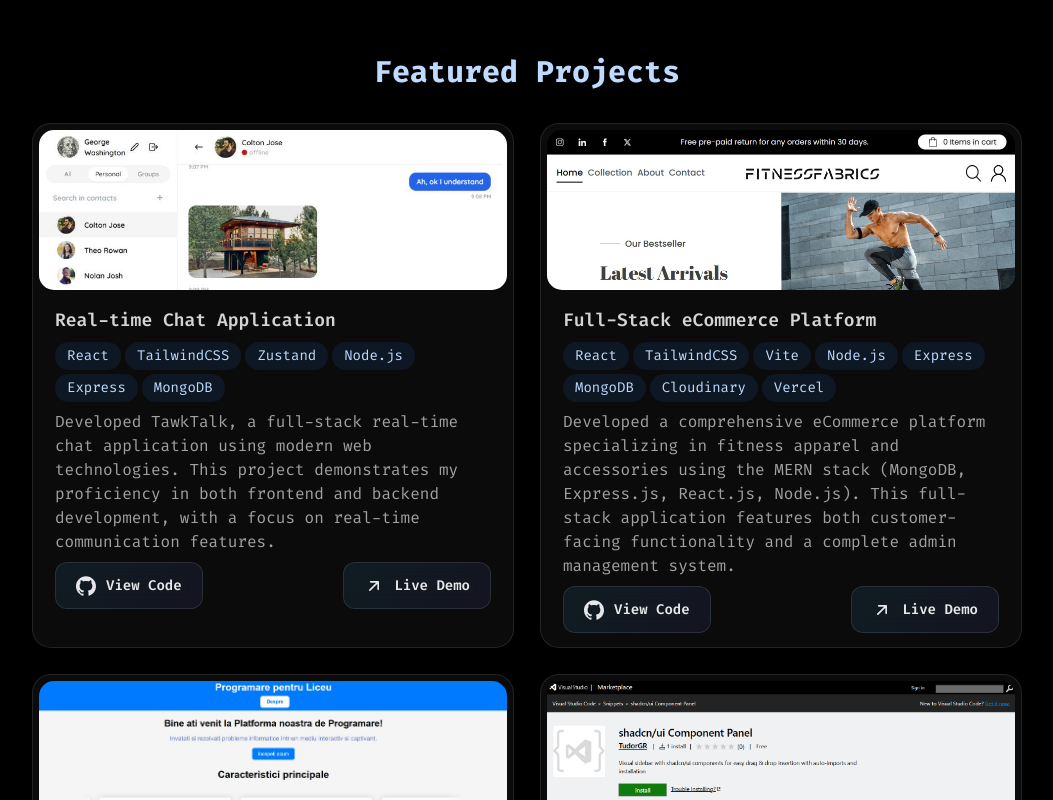
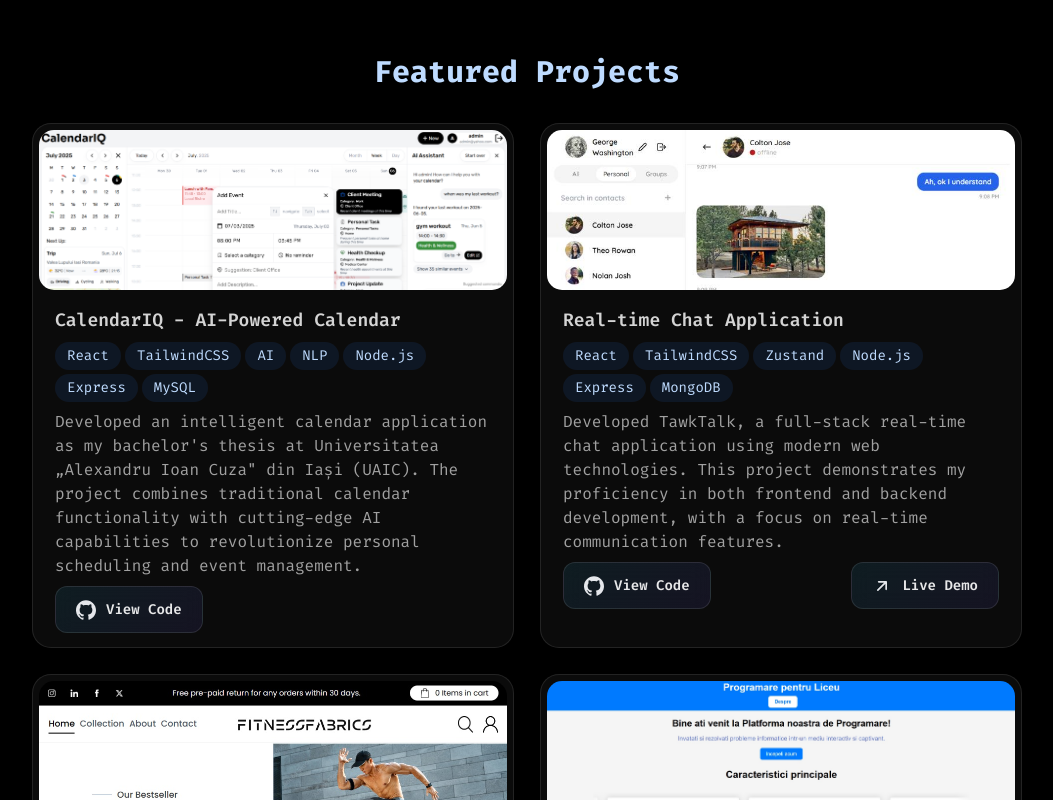
Before and after one commit to TudorGR/TudorGR-portfolio, a React (Vite) app: page / in a window 1280 px wide. Shown: the part 2000-2800 px from the top of the page, without its empty margins (113-1166 px from the left). Built offline with nearby package versions, Linux system fonts and the light colour scheme.

Commit message:
added project

```diff
--- a/src/components/sections/Projects.jsx
+++ b/src/components/sections/Projects.jsx
@@ -4,6 +4,7 @@ import tawktalk from "../../assets/tawktalk.jpg";
 import fitnessfabrics from "../../assets/fitnessfabrics.jpg";
 import web from "../../assets/web.jpg";
 import extension from "../../assets/extension.png";
+import calendariq from "../../assets/calendariq.png";
 
 export const Projects = () => {
   return (
@@ -17,6 +18,23 @@ export const Projects = () => {
             Featured Projects
           </h2>
           <div className="grid grid-cols-1 md:grid-cols-2 gap-6">
+            <Component
+              description={`Developed an intelligent calendar application as my bachelor's thesis at Universitatea „Alexandru Ioan Cuza" din Iași (UAIC). The project combines traditional calendar functionality with cutting-edge AI capabilities to revolutionize personal scheduling and event management.`}
+              title="CalendarIQ - AI-Powered Calendar"
+              skills={[
+                "React",
+                "TailwindCSS",
+                "AI",
+                "NLP",
+                "Node.js",
+                "Express",
+                "MySQL",
+              ]}
+              github="https://github.com/TudorGR/licenta-project"
+              live="false"
+            >
+              <img src={calendariq} alt="" />
+            </Component>
             <Component
               description="Developed TawkTalk, a full-stack real-time chat application using modern web technologies. This project demonstrates my proficiency in both frontend and backend development, with a focus on real-time communication features."
               title="Real-time Chat Application"
```
Also changed, not shown: src/assets/calendariq.png (added).
